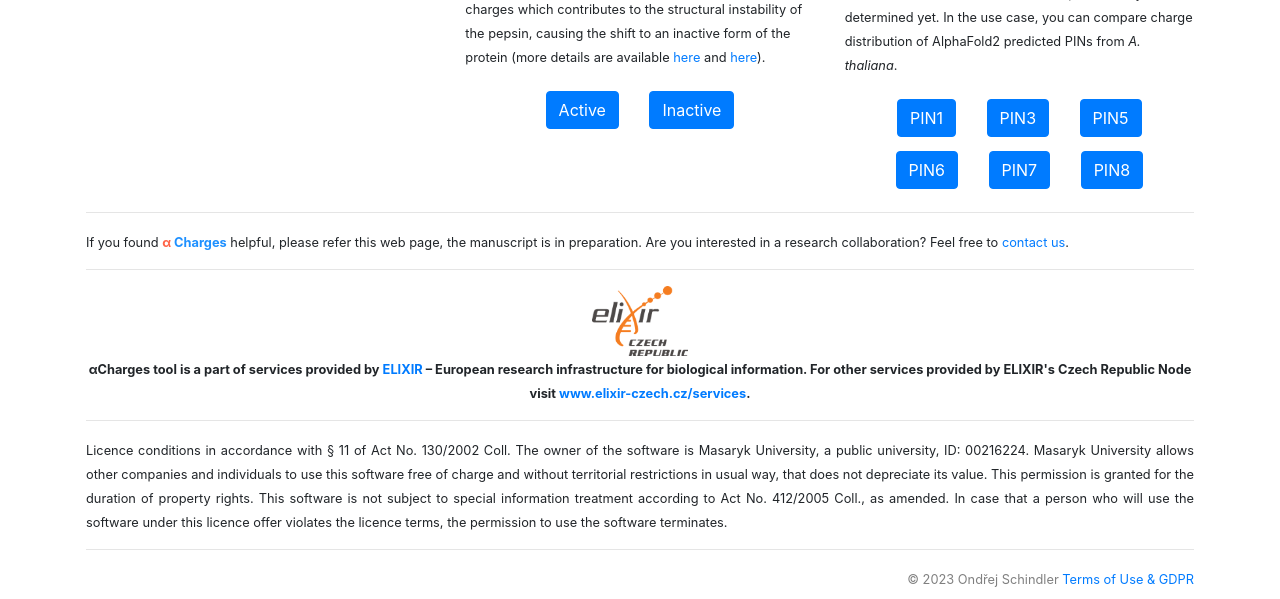
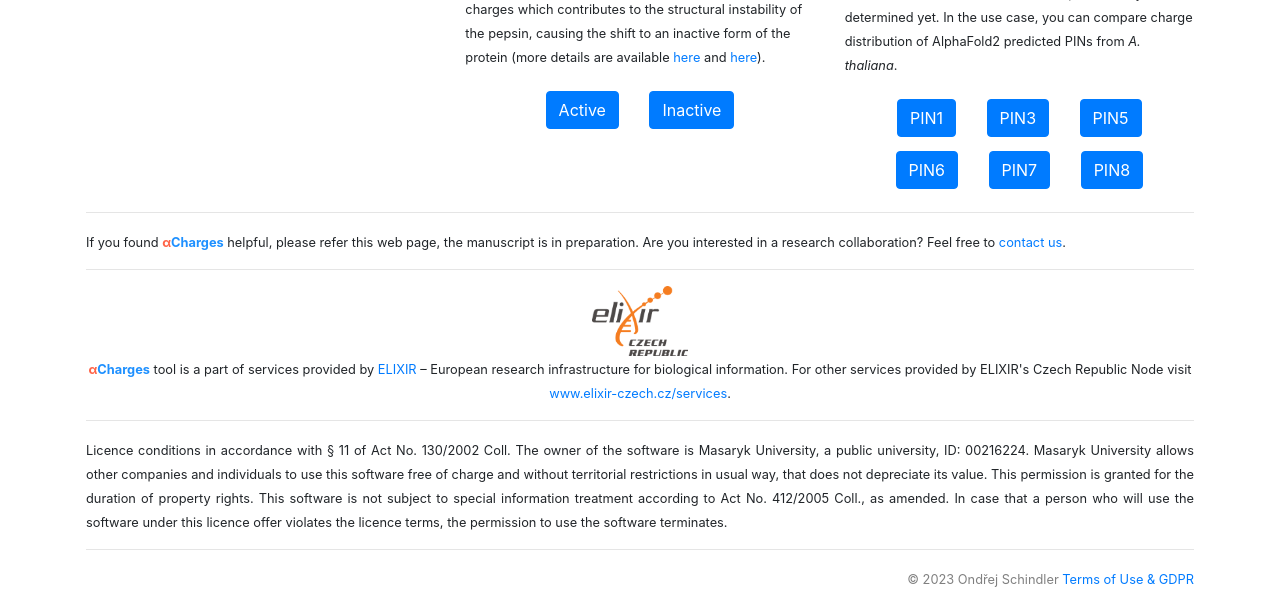
Before and after one commit to sb-ncbr/AlphaCharges, a Flask app: page / in a window 1280 px wide. Shown: the part 981-1580 px from the top of the page. Run offline with Flask 2, Linux system fonts and the light colour scheme; some libraries are stand-ins or nearby versions.

Commit message:
fix: alpha charges logo

```diff
--- a/app/templates/404.html
+++ b/app/templates/404.html
@@ -7,14 +7,14 @@
     <div class="d-none mt-3 d-lg-block"></div>
     <div class="row">
         <div class="col">
-            <h1 style="margin-bottom:25px; color:#1E90FF" class="font-weight-bold">
-                <span style="color:tomato">α</span>Charges
+            <h1 style="margin-bottom:25px">
+                <strong><span style="color:tomato">α</span><span style="color: #1E90FF">Charges</span></strong>
             </h1>
         </div>
     </div>
     <div class="row">
         <div class="col">
-            <b>404</b>: This isn't the page you're looking for.
+            <strong>404</strong>: This isn't the page you're looking for.
         </div>
     </div>
     <div class="row">
--- a/app/templates/base/elixir.html
+++ b/app/templates/base/elixir.html
@@ -1,7 +1,8 @@
 <p style="text-align: center">
     <img src="{{ url_for('static', filename='assets/elixirlogo.png') }}" alt="ELIXIR logo" style="height: 70px"><br>
     <small>
-        <span class="font-weight-bold">αCharges tool is a part of services provided by
+        <strong><span style="color:tomato">α</span><span style="color: #1E90FF">Charges</span></strong> tool is a part
+        of services provided by
         <a href="https://www.elixir-czech.cz/" target="_blank" rel="noreferrer">
             ELIXIR
         </a>
--- a/app/templates/computation_progress.html
+++ b/app/templates/computation_progress.html
@@ -9,8 +9,9 @@
 <div class="container mt-3 p-3">
     <div class="row">
         <div class="col">
-            <h1 style="margin-bottom:25px; color:#1E90FF" class="font-weight-bold">
-                <span style="color:tomato">α</span>Charges – <span>Calculation progress</span>
+            <h1 style="margin-bottom:25px">
+                <strong><span style="color:tomato">α</span><span style="color: #1E90FF">Charges – Calculation
+                        progress</span></strong>
             </h1>
         </div>
     </div>
--- a/app/templates/index.html
+++ b/app/templates/index.html
@@ -6,24 +6,25 @@
     <form method=post enctype=multipart/form-data>
         <div class="row">
             <div class="col">
-                <h1 style="margin-bottom:25px; color:#1E90FF" class="font-weight-bold">
-                    <span style="color:tomato">α</span>Charges
+                <h1 style="margin-bottom:25px">
+                    <strong><span style="color:tomato">α</span><span style="color: #1E90FF">Charges</span></strong>
                 </h1>
-                <span class="font-weight-bold">AlphaCharges</span> (<span class="font-weight-bold"><span
-                        style="color:tomato">α</span><span style="color:#1E90FF">Charges</span></span>) is a web
-                application for the calculation of partial atomic charges on protein structures predicted by the <a
-                    href="https://www.nature.com/articles/s41586-021-03819-2" target="_blank"
+                <strong>AlphaCharges</strong> (<strong><span style="color:tomato">α</span><span
+                        style="color: #1E90FF">Charges</span></strong>)
+                is a web application for the calculation of partial atomic charges on protein structures predicted by
+                the <a href="https://www.nature.com/articles/s41586-021-03819-2" target="_blank"
                     rel="noreferrer">AlphaFold2 algorithm</a> and deposited in the <a
                     href="https://academic.oup.com/nar/article/50/D1/D439/6430488" target="_blank"
                     rel="noreferrer">AlphaFoldDB</a> database. The charges are computed by the <a
                     href="https://jcheminf.biomedcentral.com/articles/10.1186/s13321-021-00528-w" target="_blank"
                     rel="noreferrer">SQE+qp empirical method</a>, which quality is comparable to quantum mechanical
                 charge calculation approaches (specifically, it is parameterized using B3LYP/6-31G*/NPA quantum
-                mechanical charges). Before computation of the charges, <span class="font-weight-bold"><span
-                        style="color:tomato">α</span><span style="color:#1E90FF">Charges</span></span> protonates the
+                mechanical charges). Before computation of the charges, <strong><span style="color:tomato">α</span><span
+                        style="color: #1E90FF">Charges</span></strong> protonates
+                the
                 input protein structures by <a href="https://pubs.acs.org/doi/full/10.1021/ct100578z" target="_blank"
-                    rel="noreferrer">PROPKA3</a>. The details about the methodology and usage are described in the <a
-                    href="{{ url_for('static', filename='assets/manual.pdf') }}" target="_blank"
+                    rel="noreferrer">PROPKA3</a>. The details about the methodology and usage are
+                described in the <a href="{{ url_for('static', filename='assets/manual.pdf') }}" target="_blank"
                     rel="noreferrer">manual</a>. This website is free and open to all users and there is no login
                 requirement.
             </div>
@@ -71,7 +72,7 @@
     </div>
     <div class="row">
         <div class="col-lg-4">
-            <b>P-glycoprotein</b><br>
+            <strong>P-glycoprotein</strong><br>
             <p style="text-align:center;"><img src="{{ url_for('static', filename='assets/p_glycoprotein.png') }}"
                     alt="P-glycoprotein" style="height: 200px"></p>
             <p><small>
@@ -81,9 +82,9 @@
                         target="_blank" rel="noreferrer">here</a>). It is a 170-kDa protein which consists in a
                     nucleotide-binding domain and a transmembrane domain (details are <a
                         href="https://www.pnas.org/doi/full/10.1073/pnas.1309275110" target="_blank"
-                        rel="noreferrer">here</a>). Partial atomic charges calculated by <span
-                        class="font-weight-bold"><span style="color:tomato">α</span><span
-                            style="color:#1E90FF">Charges</span></span> demonstrate the differences in charge
+                        rel="noreferrer">here</a>). Partial atomic charges calculated by
+                    <strong><span style="color:tomato">α</span><span style="color: #1E90FF">Charges</span></strong>
+                    demonstrate the differences in charge
                     distribution between transmembrane parts and extracellular/intracellular one.
                 </small>
             </p>
@@ -98,7 +99,7 @@
             </div><br><br>
         </div>
         <div class="col-lg-4">
-            <b>Pepsin</b><br>
+            <strong>Pepsin</strong><br>
             <label id="ph_range_label" for="customRange1" class="form-label">pH: 1</label>
             <input type="range" class="form-range" id="ph_range" min=1 max=8 value=1>
             <img id="cat1" class="cat_image" src="{{ url_for('static', filename='assets/pepsin_ph1.png') }}"
@@ -153,7 +154,7 @@
             <br><br>
         </div>
         <div class="col-lg-4">
-            <b>PIN proteins</b><br>
+            <strong>PIN proteins</strong><br>
             <p style="text-align:center;"><img src="{{ url_for('static', filename='assets/pin8.png') }}" alt="pin"
                     style="height: 200px"></p>
             <p>
@@ -220,8 +221,9 @@
     <div class="row">
         <div class="col">
             <small>
-                If you found <span class="font-weight-bold"><span style="color:tomato">α</span>
-                    <span style="color:#1E90FF">Charges</span></span> helpful, please refer this web page, the
+                If you found
+                <strong><span style="color:tomato">α</span><span style="color: #1E90FF">Charges</span></strong> helpful,
+                please refer this web page, the
                 manuscript
                 is in preparation. Are you interested in a research collaboration? Feel free to <a
                     href="mailto:ondrej.schindler@mail.muni.cz" target="_blank" rel="noreferrer">contact us</a>.
--- a/app/templates/results.html
+++ b/app/templates/results.html
@@ -10,8 +10,10 @@
 <div class="container mt-3 p-3">
     <div class="row">
         <div class="col">
-            <h1 style="margin-bottom:25px; color:#1E90FF" class="font-weight-bold"><span
-                    style="color:tomato">α</span>Charges – <span>Calculation results</span></h1>
+            <h1 style="margin-bottom:25px">
+                <strong><span style="color:tomato">α</span><span style="color: #1E90FF">Charges – Calculation
+                        results</span></strong>
+            </h1>
         </div>
     </div>
     <p>
--- a/app/templates/settings.html
+++ b/app/templates/settings.html
@@ -6,8 +6,10 @@
     <form method=post enctype=multipart/form-data>
         <div class="row">
             <div class="col">
-                <h1 style="margin-bottom:25px; color:#1E90FF" class="font-weight-bold"><span
-                        style="color:tomato">α</span>Charges – <span>Calculation settings</span></h1>
+                <h1 style="margin-bottom:25px">
+                    <strong><span style="color:tomato">α</span><span style="color: #1E90FF">Charges – Calculation
+                            settings</span></strong>
+                </h1>
             </div>
         </div>
         <p>
--- a/app/templates/wrong_structure.html
+++ b/app/templates/wrong_structure.html
@@ -6,8 +6,10 @@
     <form method=post enctype=multipart/form-data>
         <div class="row">
             <div class="col">
-                <h1 style="margin-bottom:25px; color:#1E90FF" class="font-weight-bold"><span
-                        style="color:tomato">α</span>Charges – <span>Wrong structure</span></h1>
+                <h1 style="margin-bottom:25px">
+                    <strong><span style="color:tomato">α</span><span style="color: #1E90FF">Charges – Wrong
+                            structure</span></strong>
+                </h1>
             </div>
         </div>
         <p>
```
Lines whose indentation alone changed are shown as unchanged.
